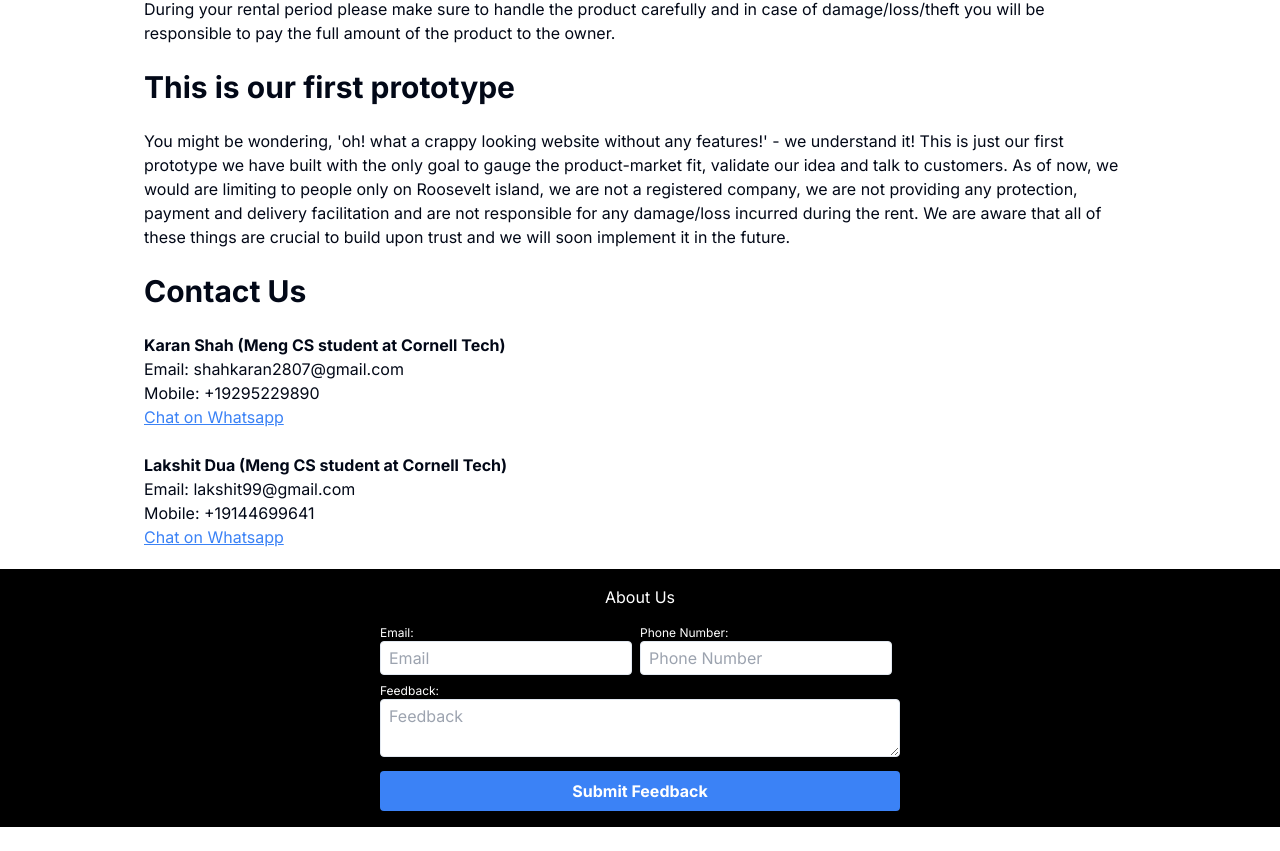
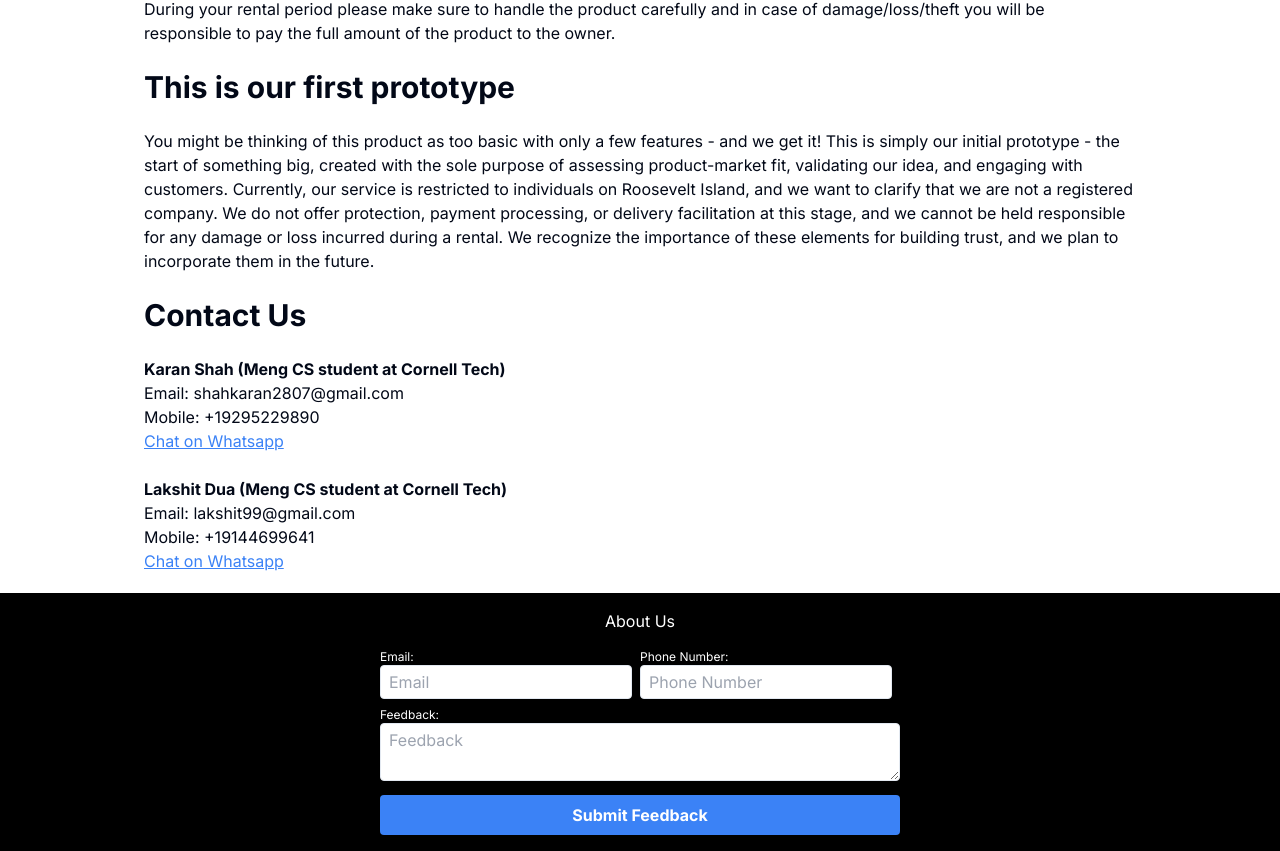
Before and after one commit to shahkaran2807/mommeet, a Next.js app in the folder client/: page /aboutus in a window 1280 px wide. Shown: the part 795-1646 px from the top of the page. Before the commit the page ends 1622 px from the top, so only its background shows below. Built offline with nearby package versions, Linux system fonts and the light colour scheme; no server answers.

Commit message:
changed about us page

```diff
--- a/client/app/aboutus/page.tsx
+++ b/client/app/aboutus/page.tsx
@@ -43,11 +43,13 @@ export default function AboutUs() {
 
         <h1 className="text-3xl"><b>This is our first prototype</b></h1>
         <br></br>
-        <p>You might be wondering, &apos;oh! what a crappy looking website without any features!&apos; - we understand it!
-        This is just our first prototype we have built with the only goal to gauge the product-market fit, validate our idea and talk to customers.
-        As of now, we would are limiting to people only on Roosevelt island, we are not a registered company, we are not providing any protection, payment
-        and delivery facilitation and are not responsible for any damage/loss incurred during the rent. We are aware that all of these things are crucial to
-        build upon trust and we will soon implement it in the future.</p>
+        <p>
+        You might be thinking of this product as too basic with only a few features - and we get it! This is simply our initial prototype - the start of something big, created with the sole
+        purpose of assessing product-market fit, validating our idea, and engaging with customers. Currently, our service is restricted to individuals on Roosevelt
+        Island, and we want to clarify that we are not a registered company. We do not offer protection, payment processing, or delivery facilitation at this stage,
+        and we cannot be held responsible for any damage or loss incurred during a rental. We recognize the importance of these elements for building trust, and we
+        plan to incorporate them in the future.
+        </p>
 
         <br></br>
 
```
